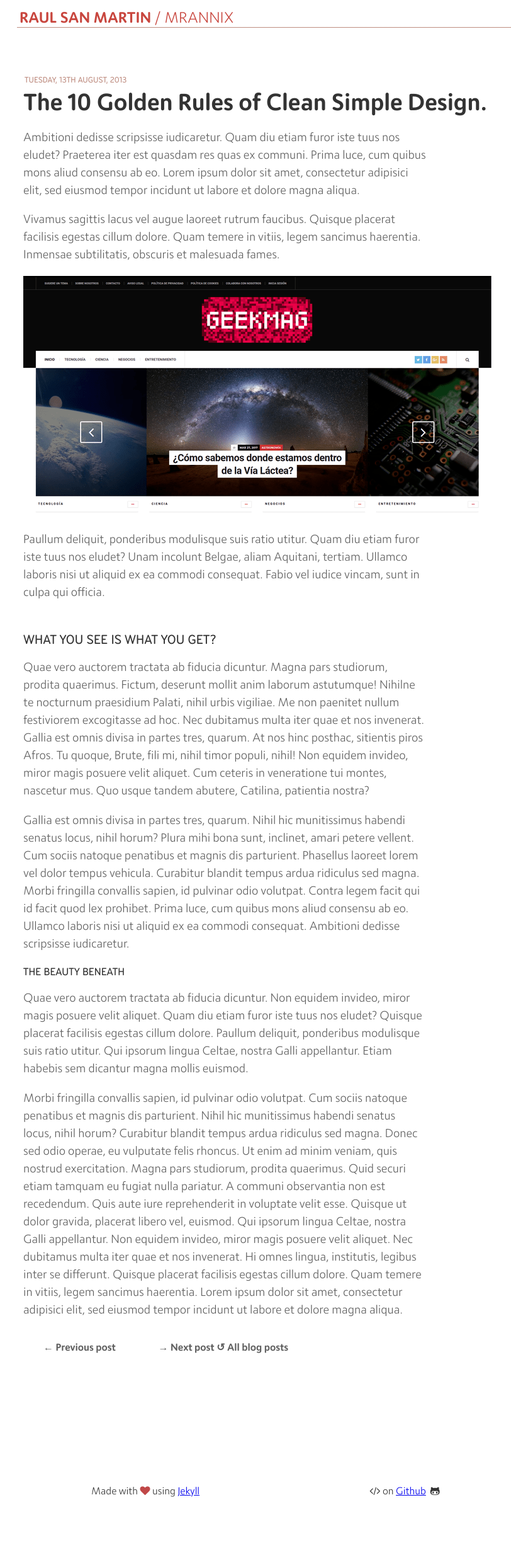
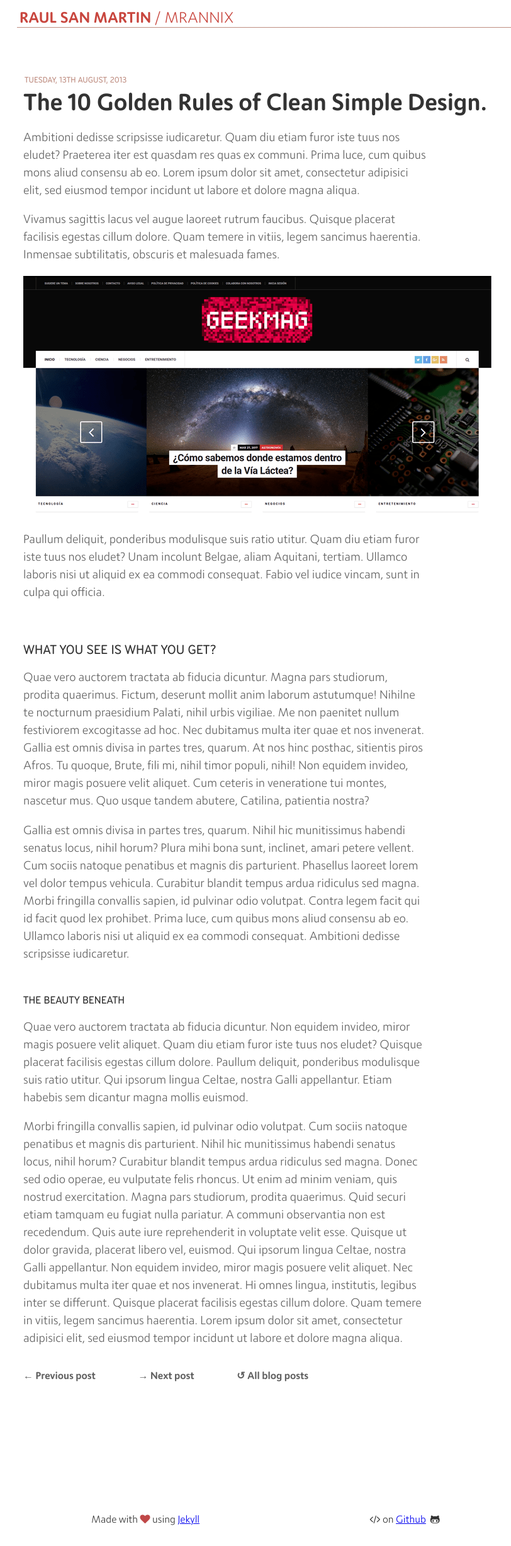
Before and after one commit to MrAnnix/MrAnnix.github.io, a Jekyll site: the page built from _posts/2013-08-13-the-10-golden-rules-of-clean-simple-design.md, in a window 1280 px wide. Shown: the whole page at 63% size, without its empty margins (203-1015 px from the left). Built offline with Jekyll 4.4.1, drawn with Linux system fonts in a browser that asks for light colours; before the commit the page ends 2409 px from its top, so only the background shows below that.

Commit message:
Update _common.scss

```diff
--- a/_sass/_common.scss
+++ b/_sass/_common.scss
@@ -436,7 +436,7 @@ code,pre,tt {
 }
 
 .post .text h2 {
-    margin-top: 3rem;
+    margin-top: 4rem;
     text-transform: uppercase;
     font-family: moniker;
     font-size: 14pt;
@@ -445,7 +445,7 @@ code,pre,tt {
 }
 
 .post .text h3 {
-    margin-top: 1rem;
+    margin-top: 3rem;
     text-transform: uppercase;
     font-family: moniker;
     font-size: 11pt;
@@ -535,16 +535,16 @@ code,pre,tt {
     padding-top: 1em
 }
 
-.post .blog-navigation .back-to-blog {
+.post .blog-navigation .previous-post {
     margin-right: 2em
 }
 
-.post .blog-navigation .previous-post{
+.post .blog-navigation .next-post{
     margin-left: 2em;
     margin-right: 2em
 }
 
-.post .blog-navigation .next-post {
+.post .blog-navigation .back-to-blog {
     margin-left: 2em
 }
 
```
